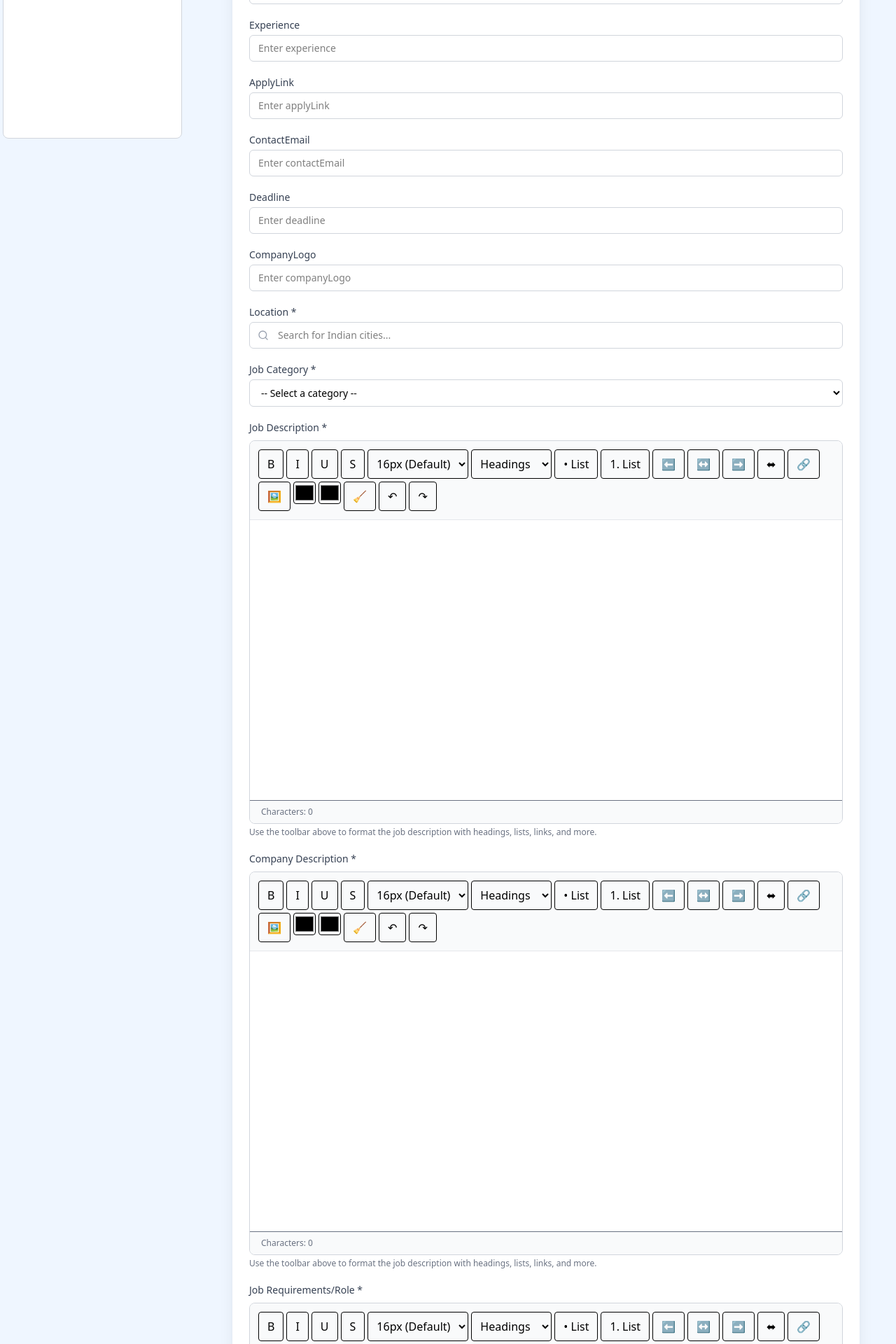
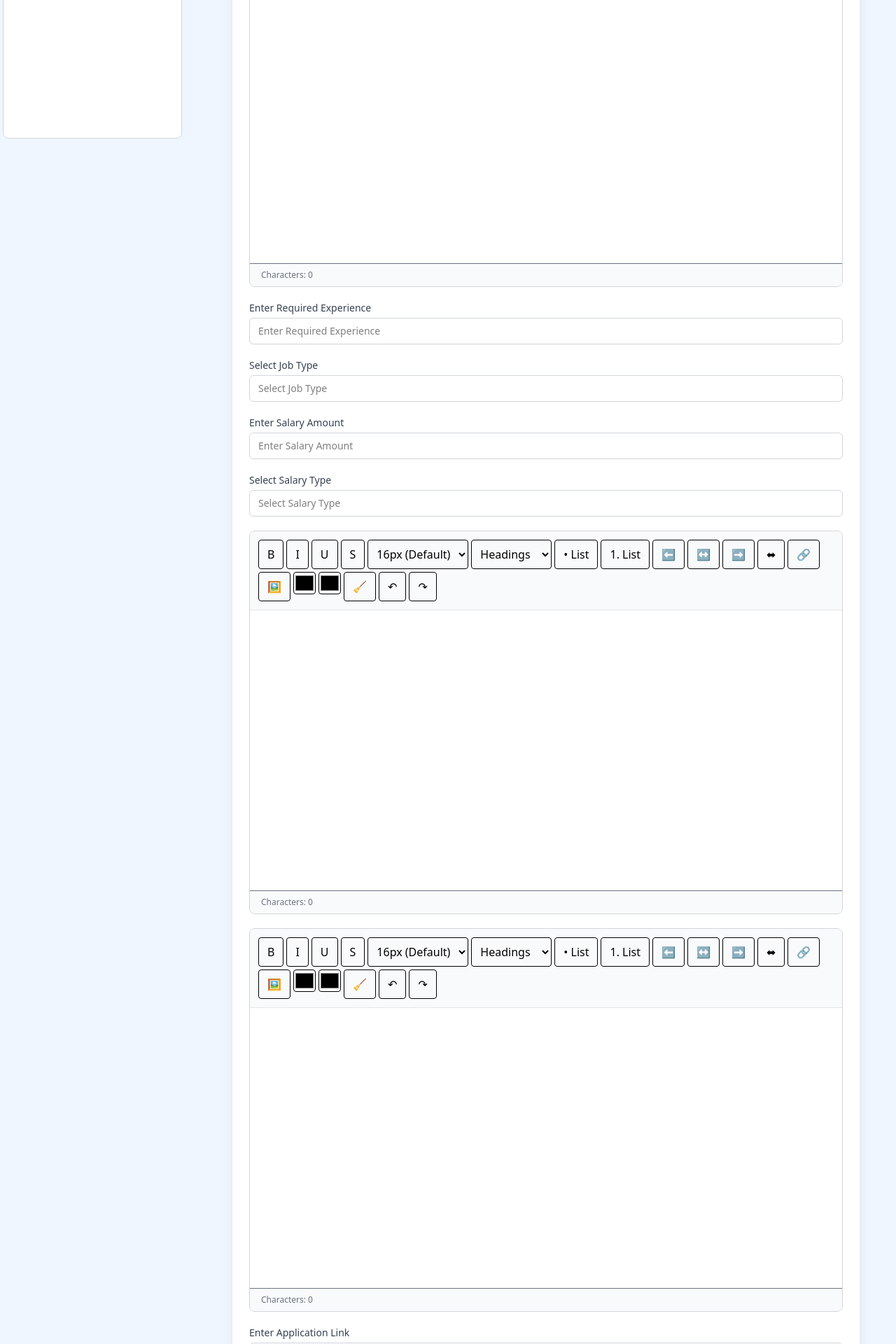
Before and after one commit to MohdBelalNaim/HireScript-Admin, a React (Vite) app: page /add in a window 1280 px wide. Shown: the part 560-2480 px from the top of the page at 70% size. Built offline with nearby package versions, Linux system fonts and the light colour scheme.

Commit message:
[ADD] Admin job add functionality is optimised

```diff
--- a/src/Add.jsx
+++ b/src/Add.jsx
@@ -1,50 +1,43 @@
-import React, { useState } from "react";
-import { useForm } from "react-hook-form";
+
 import { db } from "./firebase";
-import { collection, addDoc, serverTimestamp } from "firebase/firestore";
+import { collection, addDoc, serverTimestamp, Timestamp } from "firebase/firestore";
 import RichTextEditor from "./Component/RichTextEditor";
 import CityAutocomplete from "./Component/CityAutocomplete"; // Import the new component
 
 const Add = () => {
+  const RTEdata = {
+    description: "",
+    jobRequirements: "",
+    companyDescription: "",
+    location : "",
+  };
   const fields = [
-    "title",
-    "company",
-    "salary",
-    "type",
-    "skills",
-    "experience",
-    "applyLink",
-    "contactEmail",
-    "deadline",
-    "companyLogo",
+    { name: "title", placeholder: "Enter Job Title" },
+    { name: "company", placeholder: "Enter Company Name" },
+    { name: "companyLogo", placeholder: "Enter Company Logo URL", type: "url" },
+    { name: "description", placeholder: "Enter Job Description", isRTE: true },
+    { name: "experience", placeholder: "Enter Required Experience", type: "number" },
+    { name: "type", placeholder: "Select Job Type" },
+    { name: "salary", placeholder: "Enter Salary Amount", type: "number" },
+    { name: "salaryType", placeholder: "Select Salary Type" },
+    { name: "jobRequirements", placeholder: "Enter Job Requirements", isRTE: true },
+    { name: "companyDescription", placeholder: "Enter Company Description", isRTE: true },
+    { name: "applyLink", placeholder: "Enter Application Link", type: "url" },
+    { name: "postedBy", placeholder: "Enter Posted By (optional)" },
+    { name: "skills", placeholder: "Enter Required Skills" },
+    { name: "about", placeholder: "Enter About Section (optional)" },
+    { name: "website", placeholder: "Enter Company Website (optional)", type: "url" }
   ];
-
-
-
-  const { register, handleSubmit, reset, setValue, watch } = useForm();
-  const [companyDescription, setCompanyDescription] = useState("");
-  const [jobDescription, setJobDescription] = useState("");
-  const [jobRequirements, setJobRequirements] = useState("");
-  const [location, setLocation] = useState(""); // Add location state
-
-
-  const handleAddJob = async (data) => {
+  const handleAddJob = async (event) => {
+    event.preventDefault();
+    const formData = new FormData(event.target);
+    const data = Object.fromEntries(formData)
     try {
-      const newJob = {
-        ...data,
-        location, // Include location from state
-        companyDescription,
-        jobDescription,
-        jobRequirements,
-        createdAt: serverTimestamp(),
-      };
-      await addDoc(collection(db, "jobs"), newJob);
+       await addDoc(collection(db, "jobs"), {
+        ...data, ...RTEdata, createdAt: serverTimestamp()
+      });
       alert("Job added successfully!");
-      reset();
-      setCompanyDescription("");
-      setJobDescription("");
-      setJobRequirements("");
-      setLocation(""); // Reset location
+      event.target.reset();
     } catch (error) {
       console.error("Error adding job:", error);
       alert("Error adding job: " + error.message);
@@ -52,8 +45,7 @@ const Add = () => {
   };
 
   const handleLocationChange = (value) => {
-    setLocation(value);
-    setValue("location", value); // Update react-hook-form value
+    RTEdata.location=value;
   };
 
   const jobCategories = [
@@ -73,20 +65,29 @@ const Add = () => {
         Add a New Job
       </h2>
 
-      <form onSubmit={handleSubmit(handleAddJob)} className="space-y-5">
+      <form method="POST" onSubmit={handleAddJob} className="space-y-5">
         {fields.map((field, index) => (
+          field.isRTE ?
+            <RichTextEditor
+              placeholder={field.placeholder}
+              onChange={(value) => RTEdata[field.name] = value}
+              key={field.name}
+            /> :
             <div key={index}>
               <label className="block mb-1 text-sm text-gray-700 capitalize">
-              {field}
+                {field.placeholder}
               </label>
+
               <input
-              id={field}
-              type="text"
-              placeholder={`Enter ${field}`}
-              {...register(field, { required: true })}
+                key={field.name}
+                id={field.name}
+                type={field?.type || "text"}
+                placeholder={field.placeholder}
+                name={field.name}
                 className="w-full px-3 py-2 border border-gray-300 rounded-md text-sm focus:outline-none focus:ring-2 focus:ring-blue-500 focus:border-blue-500"
               />
             </div>
+
         ))}
 
         {/* Replace the location input with the autocomplete component */}
@@ -99,72 +100,6 @@ const Add = () => {
             required={true}
           />
         </div>
-
-        <div>
-          <label className="block mb-1 text-sm text-gray-700">Job Category *</label>
-          <select
-            {...register("category", { required: true })}
-            className="w-full px-3 py-2 border border-gray-300 rounded-md text-sm focus:outline-none focus:ring-2 focus:ring-blue-500 focus:border-blue-500"
-            defaultValue=""
-          >
-            <option value="" disabled>-- Select a category --</option>
-            {jobCategories.map((cat) => (
-              <option key={cat} value={cat}>
-                {cat}
-              </option>
-            ))}
-          </select>
-        </div>
-
-
-        <div>
-          <label className="block mb-2 text-sm font-medium text-gray-700">
-            Job Description *
-          </label>
-          <RichTextEditor
-            value={jobDescription}
-            onChange={(value) => {
-              setJobDescription(value);
-            }}
-            placeholder="Write the job description here..."
-          />
-          <p className="mt-1 text-xs text-gray-500">
-            Use the toolbar above to format the job description with headings,
-            lists, links, and more.
-          </p>
-        </div>
-        <div>
-          <label className="block mb-2 text-sm font-medium text-gray-700">
-            Company Description *
-          </label>
-          <RichTextEditor
-            value={companyDescription}
-            onChange={(value) => {
-              setCompanyDescription(value);
-            }}
-            placeholder="Write the Company description here..."
-          />
-          <p className="mt-1 text-xs text-gray-500">
-            Use the toolbar above to format the job description with headings, lists, links, and more.
-          </p>
-        </div>
-        <div>
-          <label className="block mb-2 text-sm font-medium text-gray-700">
-            Job Requirements/Role *
-          </label>
-          <RichTextEditor
-            value={jobRequirements}
-            onChange={(value) => {
-              setJobRequirements(value);
-            }}
-            placeholder="Write the job Requirement here..."
-          />
-          <p className="mt-1 text-xs text-gray-500">
-            Use the toolbar above to format the job description with headings, lists, links, and more.
-          </p>
-        </div>
-
-
        <button
           type="submit"
           className="mt-2 px-4 py-2 bg-blue-600 text-white rounded-md text-sm hover:bg-blue-700 transition"
```
Lines whose indentation alone changed are shown as unchanged.
